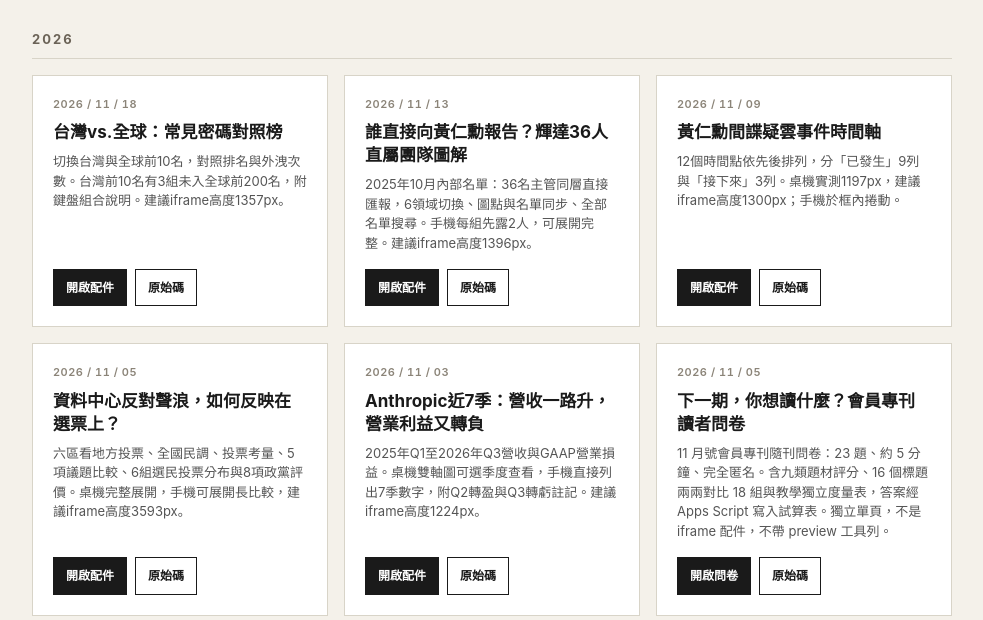
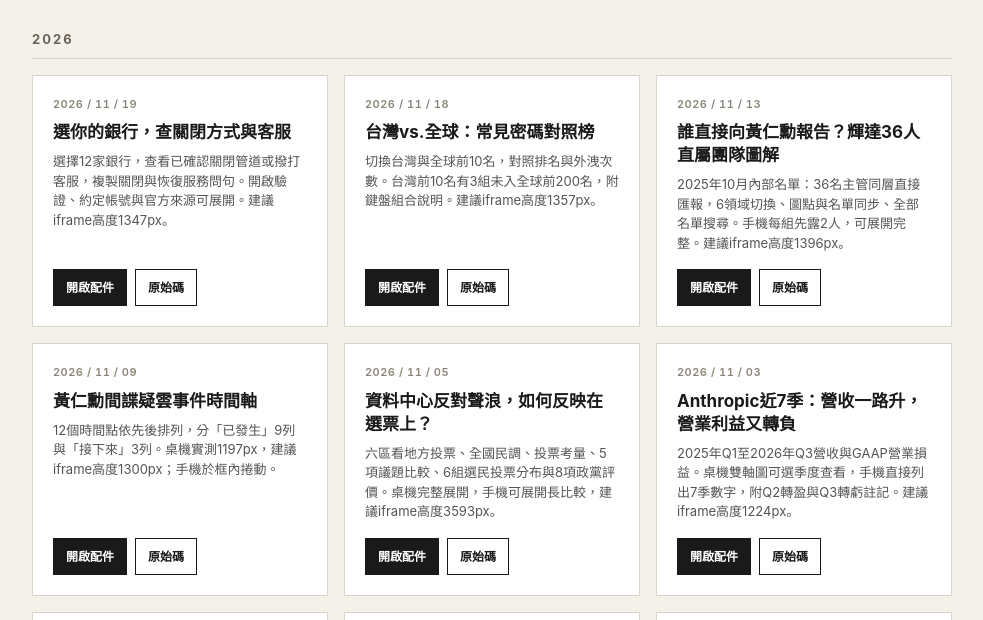
Before and after one commit to terrylee-lang/bnext-visuals, a plain HTML site: page index.html in a window 1280 px wide. Shown: the part 180-800 px from the top of the page, without its empty margins (148-1131 px from the left). Drawn offline with Linux system fonts and the light colour scheme.

Commit message:
List bank transfer safety lookup in visual library

```diff
--- a/index.html
+++ b/index.html
@@ -185,6 +185,15 @@
 
   <div class="year-label">2026</div>
   <div class="grid">
+    <div class="card">
+      <div class="card-date">2026 / 11 / 19</div>
+      <h3 class="card-title">選你的銀行，查關閉方式與客服</h3>
+      <p class="card-desc">選擇12家銀行，查看已確認關閉管道或撥打客服，複製關閉與恢復服務問句。開啟驗證、約定帳號與官方來源可展開。建議iframe高度1347px。</p>
+      <div class="card-actions">
+        <a class="btn primary" href="./2026/11-bank-transfer-safety-lookup.html?preview=1" target="_blank" rel="noopener">開啟配件</a>
+        <a class="btn secondary" href="https://github.com/terrylee-lang/bnext-visuals/blob/main/2026/11-bank-transfer-safety-lookup.html" target="_blank" rel="noopener">原始碼</a>
+      </div>
+    </div>
     <div class="card">
       <div class="card-date">2026 / 11 / 18</div>
       <h3 class="card-title">台灣vs.全球：常見密碼對照榜</h3>
```
